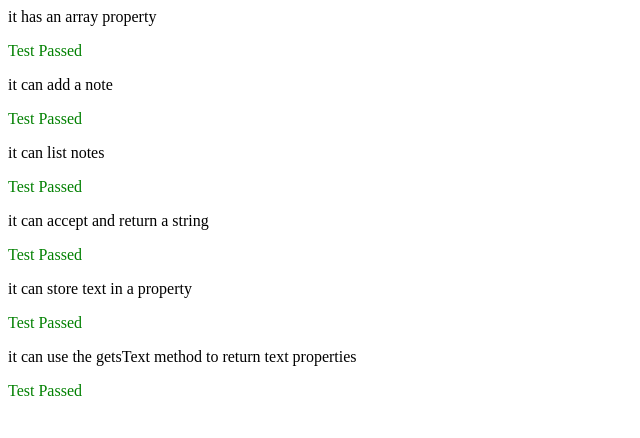
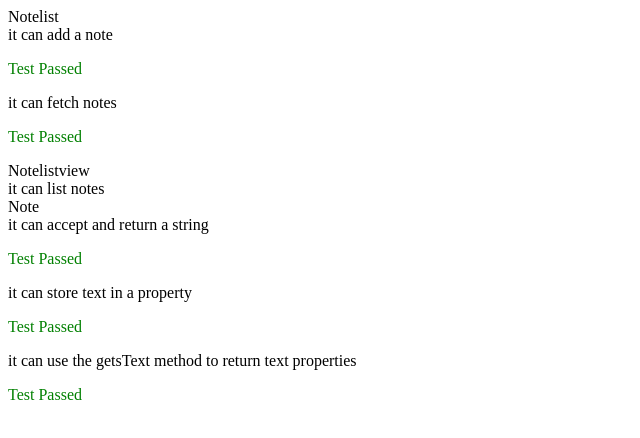
Before and after one commit to naeglinghaff/note_app_js, a plain HTML site: page index.html in a window 1280 px wide. Shown: the whole page, without its empty margins (0-640 px from the left). Drawn offline with Linux system fonts and the light colour scheme.

Commit message:
Added list view model - test to return html currently failing

```diff
--- a/spec/note-list-model-tests.js
+++ b/spec/note-list-model-tests.js
@@ -1,9 +1,4 @@
-describe('it has an array property', function testForArray() {
-  let notelist = new Notelist;
-  let note = new Note("hello");
-  notelist.addNote(note);
-  assert.isTrue(notelist.notes[0] === note);
-});
+describe('Notelist', function() {
 
   describe('it can add a note', function testForAddingNote() {
     let notelist = new Notelist;
@@ -12,9 +7,11 @@ describe('it can add a note', function testForAddingNote() {
     assert.isTrue(notelist.notes[0] === note);
   });
 
-describe('it can list notes', function testForPrintingNotes() {
+  describe('it can fetch notes', function testForReturningNotes () {
     let notelist = new Notelist;
     let note = new Note("hello");
     notelist.addNote(note);
-  assert.isTrue(notelist.viewNotes() === note);
+    value = notelist.getNotes();
+    assert.isTrue(value === note);
+  })
 });
--- /dev/null
+++ b/spec/note-list-view-tests.js
@@ -0,0 +1,10 @@
+describe('Notelistview', function () {
+
+  describe('it can list notes', function testForPrintingNotes() {
+    let notelist = new Notelist;
+    let notelistview = new Notelistview(notelist);
+    let note = new Note("hello");
+    notelist.addNote(note);
+    assert.isTrue(notelistview.viewNotesAsHTML() === note);
+  });
+});
--- a/spec/note-model-tests.js
+++ b/spec/note-model-tests.js
@@ -1,3 +1,5 @@
+describe('Note', function () {
+
   describe('it can accept and return a string', function testForString() {
     let textForNote = "Javascript is my bae";
     let note = new Note(textForNote);
@@ -16,3 +18,4 @@ describe('it can use the getsText method to return text properties', function te
     value = note.getsText();
     assert.isTrue(value === note.text);
   });
+});
--- a/src/note-list-model.js
+++ b/src/note-list-model.js
@@ -2,7 +2,7 @@ function Notelist () {
   this.notes = [];
 }
 
-Notelist.prototype.viewNotes = function() {
+Notelist.prototype.getNotes = function() {
   for(let i = 0; i < this.notes.length; i++) {
     return this.notes[i];
   }
--- /dev/null
+++ b/src/note-list-view.js
@@ -0,0 +1,10 @@
+function Notelistview(notelist) {
+  this.notelist = notelist;
+}
+
+Notelistview.prototype.viewNotesAsHTML = function() {
+  let list = "<ul><li><div>Favourite food: pesto</div></li><li><div>Favourite drink: seltzer</div></li></ul>"
+    let x =  this.notelist.map(note => {
+      return (`<div>${note.text}</div>`);
+      });
+  };
```
Also changed, not shown: index.html (+4 -0 lines). Lines whose indentation alone changed are shown as unchanged.
